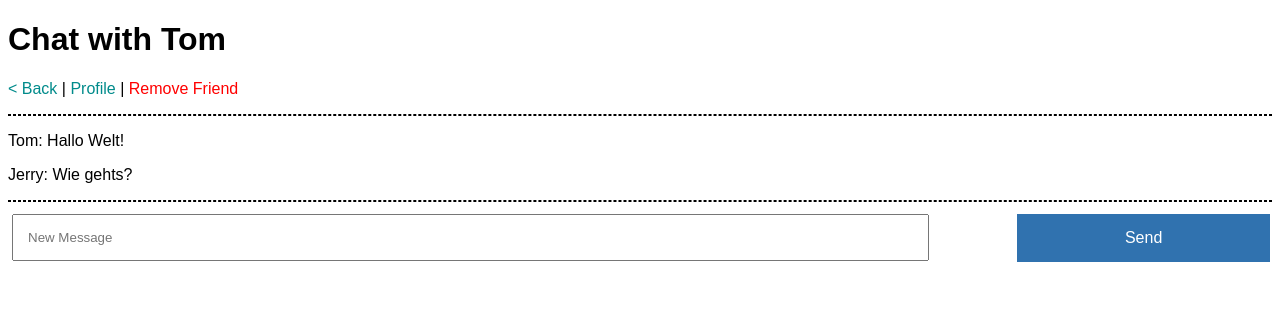
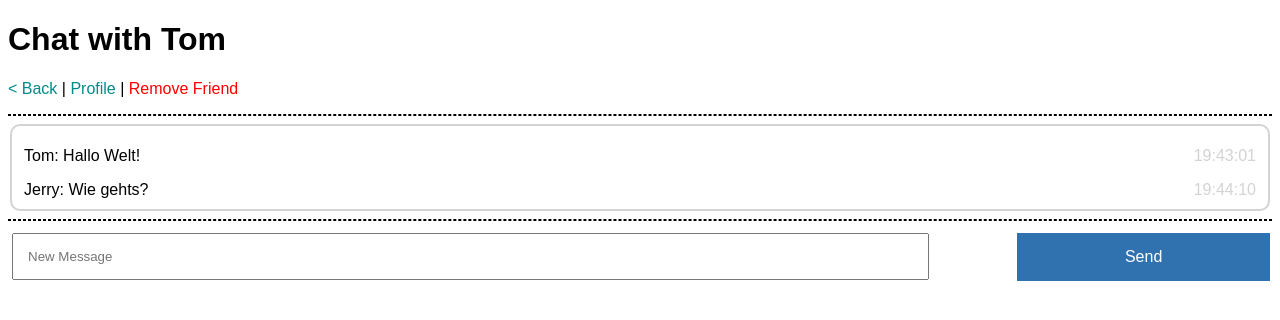
Before and after one commit to OverloaderV/Web-Praktikum, a PHP site: page /chat.html in a window 1280 px wide. Shown: the top 320 px of the page. Run offline with PHP 8.4, Linux system fonts and the light colour scheme.

Commit message:
more prettyfication

```diff
--- a/chat.html
+++ b/chat.html
@@ -16,12 +16,17 @@
         <a href="friends.html" class="removefriend">Remove Friend</a>
     </p>
     <hr>
+    <fieldset class="chatbox">
     <p>
-        Tom: Hallo Welt!
+        <span class="cmsg">Tom: Hallo Welt!</span>
+        <span class="ctime"> 19:43:01</span>
     </p>
+    <br>
     <p>
-        Jerry: Wie gehts?
+        <span class="cmsg">Jerry: Wie gehts?</span>
+        <span class="ctime">19:44:10</span>
     </p>
+    </fieldset>
     <hr>
     <form action="chat.html">
         <input type="text" placeholder="New Message" name="msg" id="msg" class="wide">
--- a/stylesheet.css
+++ b/stylesheet.css
@@ -146,6 +146,38 @@ label#aboutme{
 dt{
   font-weight: bold;
 }
+.chatbox{
+  border-color: lightgrey;
+  border-radius: 10px;
+  border-style: solid;
+}
+span.cmsg{
+  float: left;
+}
+span.ctime{
+  float: right;
+  color: lightgray;
+}
+span.urmsg{
+  float: right;
+  background-color: #3072af;
+  color: white;
+  border-radius: 5px;
+  padding-left: 2px;
+  padding-right: 2px;
+}
+ul{
+  list-style: none;
+}
+a[href="chat.html"]{
+  color: black;
+}
+a[href="chat.html"]:hover{
+  color: white;
+}
+ul > li{
+  margin: 5px;
+}
 @media only screen and (max-width: 900px) {
   .button_coloured{
     width: 100%!important;
```
Also changed, not shown: friends.html (+5 -2 lines).
